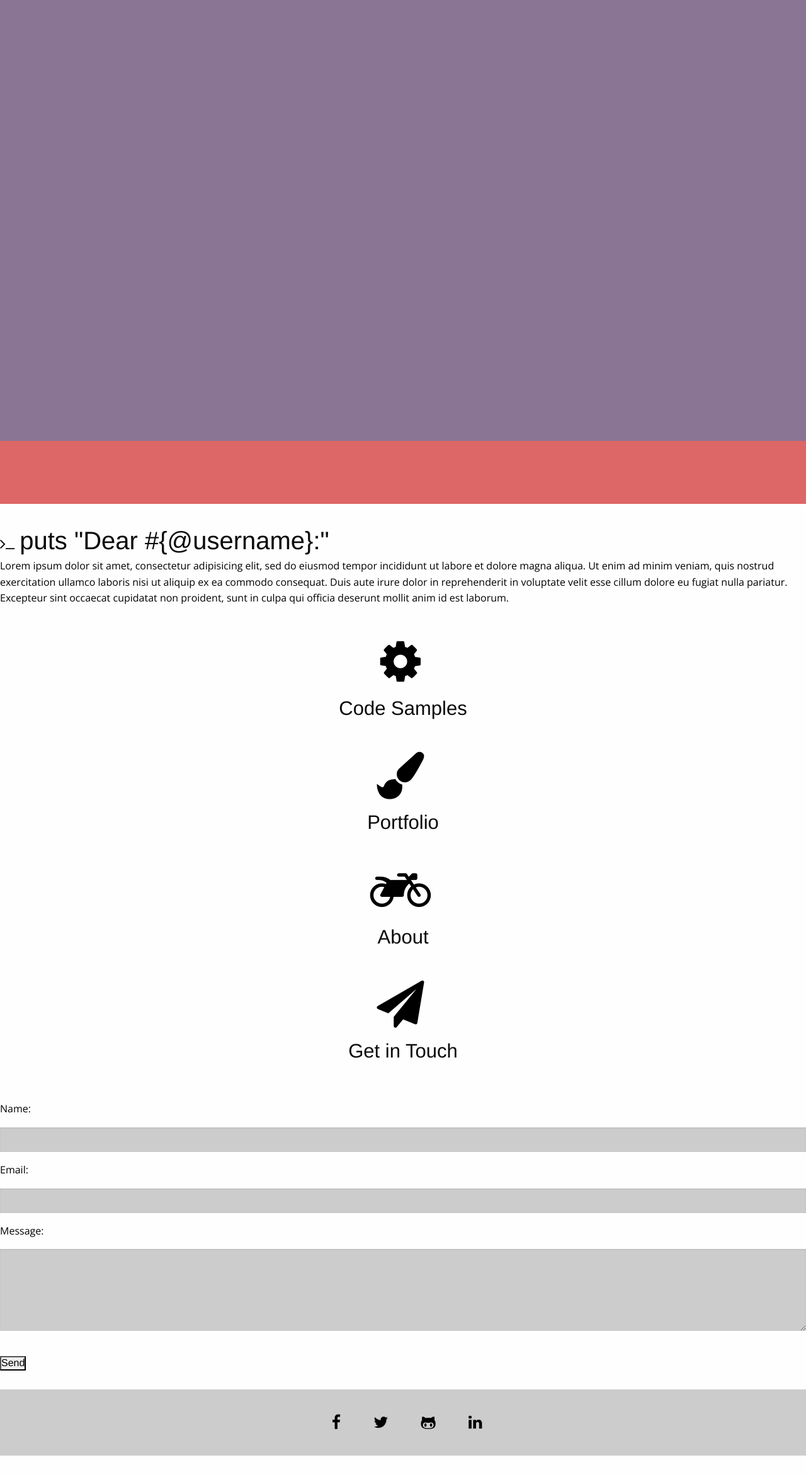
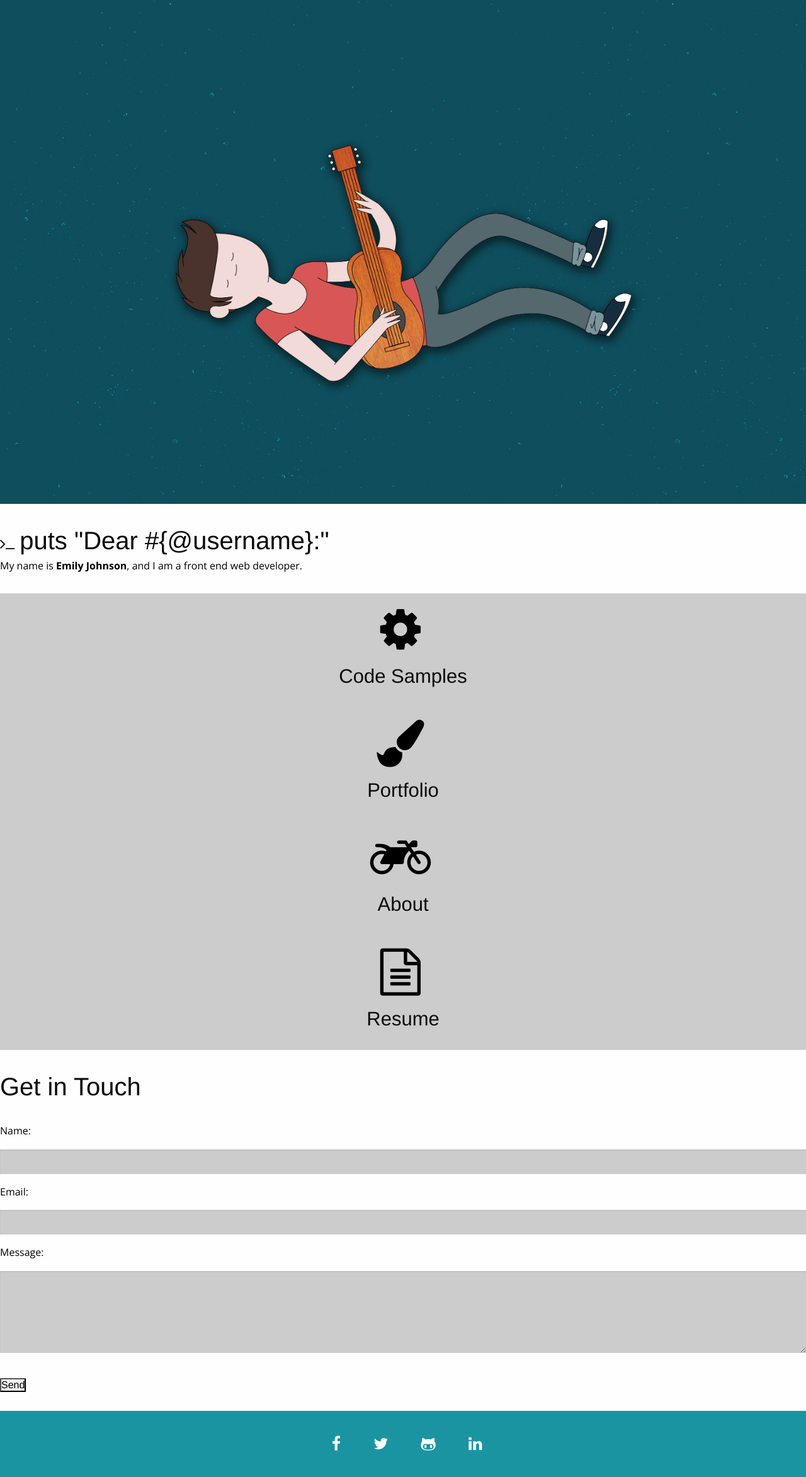
Before and after one commit to emjo91/port-revamp, a PHP site: page / in a window 1280 px wide. Shown: the whole page at 63% size. Before the commit the page ends 2311 px from the top, so only its background shows below. Run offline with PHP 8.4, Linux system fonts and the light colour scheme; some libraries are stand-ins or nearby versions; some web fonts are replaced.

Commit message:
added more detail to the header, and nav

```diff
--- a/about.html
+++ b/about.html
@@ -48,6 +48,7 @@
             <p>{ "<strong>random</strong>" => "In the last three I've taken the initiative to teach myself how to code websites. Everything I know about coding I've learned on my own. I can currently hand code using HTML and CSS, and have dabbled in JavaScript, HTML5, and CSS3. My motivation to learn to code originated from school during web design classes. They didn't teach us to how code, and were taught how to use Dreamweaver as a substitute. Unable to build the web pages as I wanted, using Dreamweaver templates, I went out on my own to find another way. With that, grew my curiosity in coding and brings me to where I am now." }]</p>
         </div>
         <div class="columns small-12 medium-4">
+            <section class="skills-section">
                 <i class="fa fa-code"></i><h2>Skills</h2>
                 <div class="content-area">
                     <a href="#"><i class="fa fa-cog"></i></a>
@@ -84,6 +85,7 @@
                         <div class="bar width-90"></div>
                     </div>
                 </div>
+            </section>
         </div>
     </div>
 </main>
--- a/css/main.css
+++ b/css/main.css
@@ -1,20 +1,18 @@
 /* Partials */
 #header {
   height: 100%;
-  background-color: #8a7594; }
-  #header:after {
-    position: absolute;
-    content: ' ';
-    right: 0;
-    bottom: 0;
-    left: 0;
-    height: 100px;
-    background-image: url("../images/test.svg"); }
+  background-image: url("../images/stardust-blue.jpg");
+  background-color: #1b94a2; }
   #header .row {
+    margin: 0 auto; }
+  #header .guitar-guy {
+    transform: translateY(50%);
+    display: block;
+    width: 100%;
     margin: 0 auto; }
 
 #footer {
-  background-color: #ccc; }
+  background-color: #1b94a2; }
   #footer .row:last-child {
     margin-bottom: 0; }
 
@@ -36,13 +34,18 @@
       text-align: right; }
       #nav-menu .links ul li {
         display: inline-block;
-        margin: 0px 5px;
+        margin: 0px 25px;
         list-style: none;
         line-height: 70px; }
+        #nav-menu .links ul lilast-child {
+          margin-left: 0; }
         #nav-menu .links ul li:last-child a {
           padding-right: 0; }
         #nav-menu .links ul li a {
-          padding: 10px 25px; }
+          padding: 19px 0px; }
+          #nav-menu .links ul li a:hover {
+            border-bottom: 5px solid #1b94a2;
+            color: #1b94a2; }
 
 #footer-nav ul {
   text-align: center; }
@@ -52,19 +55,21 @@
     #footer-nav ul li a {
       text-decoration: none; }
 #footer-nav i {
-  color: #000;
+  color: #fff;
   font-size: 25px; }
 #footer-nav ul li:nth-child(even) i:hover {
   transform: rotate(15deg); }
 #footer-nav ul li:nth-child(odd) i:hover {
   transform: rotate(-15deg); }
 
+#page-buttons {
+  background-color: #ccc; }
   #page-buttons i {
     transition: ease, 0.4s;
     color: #000;
     font-size: 120px; }
     #page-buttons i:hover {
-    color: #8a7594; }
+      color: #1b94a2; }
   #page-buttons h3 {
     margin-top: 15px; }
   #page-buttons .columns {
@@ -94,11 +99,13 @@ i {
 .home .row, .about .row {
   margin: 30px auto; }
 
+.about #header {
+  height: 450px; }
 .about .bar {
   height: 10px;
   margin-bottom: 10px;
   border-radius: 10px;
-  background-color: black; }
+  background-color: #1b94a2; }
 .about h2 {
   display: inline; }
 .about i {
@@ -185,6 +192,9 @@ i {
 
 /* Grid */
 @media (min-width: 641px) {
+  #header .guitar-guy {
+    width: 60%; }
+
   #page-buttons i {
     font-size: 75px; }
 
--- a/index.html
+++ b/index.html
@@ -36,6 +36,9 @@
                 </ul>
         </div>
     </nav>
+    <div class="row">
+        <img class="guitar-guy" src="images/guitar-guy.png">
+    </div>
 </header>
 <main>
     <section id="mission-statement">
@@ -43,7 +46,7 @@
             <div class="columns small-12">
                 <i class="fa fa-terminal"></i><h2>puts "Dear #{@username}:"</h2>
                 <div class="content-area">
-                    <p>Lorem ipsum dolor sit amet, consectetur adipisicing elit, sed do eiusmod tempor incididunt ut labore et dolore magna aliqua. Ut enim ad minim veniam, quis nostrud exercitation ullamco laboris nisi ut aliquip ex ea commodo consequat. Duis aute irure dolor in reprehenderit in voluptate velit esse cillum dolore eu fugiat nulla pariatur. Excepteur sint occaecat cupidatat non proident, sunt in culpa qui officia deserunt mollit anim id est laborum.</p>
+                    <p>My name is <strong>Emily Johnson</strong>, and I am a front end web developer.</p>
                 </div>
             </div>
         </div>
@@ -71,17 +74,17 @@
             </div>
             <div class="columns small-12 medium-6 large-3">
                 <div class="content-area">
-                    <a href="#"><i class="fa fa-paper-plane"></i></a>
-                    <h3>Get in Touch</h3>
+                    <a href="#"><i class="fa fa-file-text-o"></i></a>
+                    <h3>Resume</h3>
                 </div>
             </div>
         </div>
     </section>
     <section id="connect">
-        <!-- insert form here -->
         <div class="row">
-            <div class="column">
+            <div class="columns small-12">
                 <div class="content-area">
+                    <h2>Get in Touch</h2>
                     <form action="action_page.php">
                         <div class="row">
                             <div class="columns small-12 medium-6">
--- a/js/main.js
+++ b/js/main.js
@@ -5,7 +5,7 @@ $(document).ready(function() {
 
     // Fade in Navbar
     $window.scroll(function(){
-        if ($window.scrollTop() > $homeHeader.height()) {
+        if ($window.scrollTop() > $homeHeader.height() - $navMenu.height()) {
             $navMenu.addClass('expose').fadeIn();
             $navMenu.removeClass('go-ghost');
         } else {
--- a/scss/global/_media-queries.scss
+++ b/scss/global/_media-queries.scss
@@ -2,6 +2,11 @@
 
 // Medium
 @media (min-width: 641px) {
+    #header {
+        .guitar-guy {
+            width: 60%;
+        }
+    }
 
     #page-buttons {
         i {
--- a/scss/partials/_about.scss
+++ b/scss/partials/_about.scss
@@ -1,9 +1,13 @@
 .about {
+    #header {
+        height: 450px;
+    }
+
     .bar {
         height: 10px;
         margin-bottom: 10px;
         border-radius: 10px;
-        background-color: black;
+        background-color: #1b94a2;
     }
 
     h2 {
@@ -13,6 +17,7 @@
     i {
         display: inline;
         margin-right: 8px;
+//        color: #666;
         font-size: 25px;
     }
 
--- a/scss/partials/_footer.scss
+++ b/scss/partials/_footer.scss
@@ -1,5 +1,5 @@
 #footer {
-    background-color: #ccc;
+    background-color: #1b94a2;
 
     .row:last-child {
         margin-bottom: 0;
--- a/scss/partials/_header.scss
+++ b/scss/partials/_header.scss
@@ -1,18 +1,26 @@
 #header {
     height: 100%;
-    background-color: #8a7594;
+    background-image: url('../images/stardust-blue.jpg');
+    background-color: #1b94a2;
 
-    &:after {
-        position: absolute;
-        content: ' ';
-        right: 0;
-        bottom: 0;
-        left: 0;
-        height: 100px;
-        background-image: url('../images/test.svg');
-    }
+//    &:after {
+//        position: absolute;
+//        content: ' ';
+//        right: 0;
+//        bottom: 0;
+//        left: 0;
+//        height: 100px;
+//        background-image: url('../images/test.svg');
+//    }
 
     .row {
         margin: 0 auto;
     }
+
+    .guitar-guy {
+        transform: translateY(50%);
+        display: block;
+        width: 100%;
+        margin: 0 auto;
+    }
 }
--- a/scss/partials/_home.scss
+++ b/scss/partials/_home.scss
@@ -1,11 +1,13 @@
 #page-buttons {
+    background-color: #ccc;
+
     i {
         transition: ease, 0.4s;
         color: #000;
         font-size: 120px;
 
         &:hover {
-            color: #8a7594;
+            color: #1b94a2;
         }
     }
 
--- a/scss/partials/_nav.scss
+++ b/scss/partials/_nav.scss
@@ -23,16 +23,25 @@
 
             li {
                 display: inline-block;
-                margin: 0px 5px;
+                margin: 0px 25px;
                 list-style: none;
                 line-height: 70px;
+
+                &last-child {
+                    margin-left: 0;
+                }
 
                 &:last-child a {
                     padding-right: 0;
                 }
 
                 a {
-                    padding: 10px 25px;
+                    padding: 19px 0px;
+
+                    &:hover {
+                        border-bottom: 5px solid #1b94a2;
+                        color: #1b94a2;
+                    }
                 }
             }
         }
@@ -56,7 +65,7 @@
     }
 
     i {
-        color: #000;
+        color: #fff;
         font-size: 25px;
     }
 
```
Also changed, not shown: images/guitar-guy.png (added), images/stardust-blue.jpg (added), 1 other file. Lines whose indentation alone changed are shown as unchanged.
